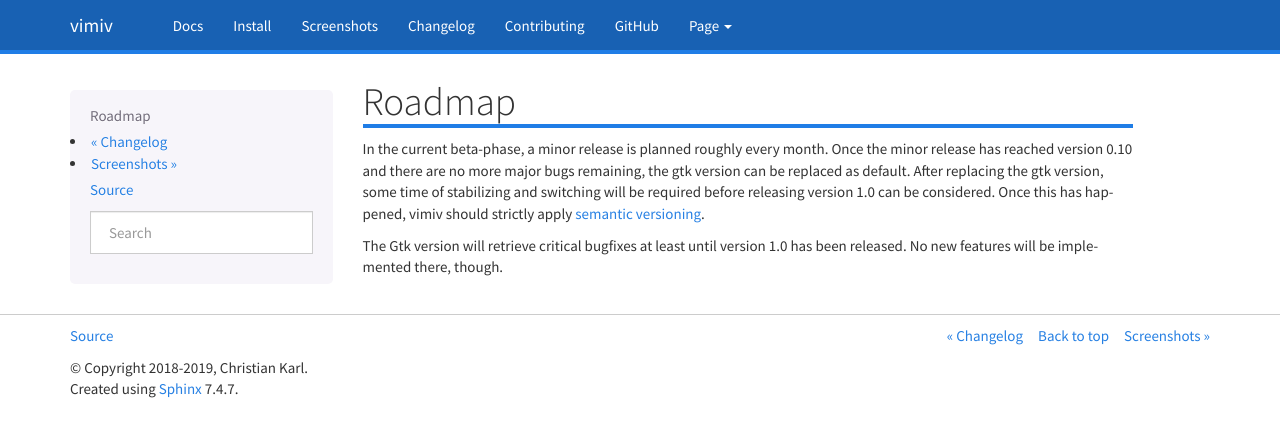
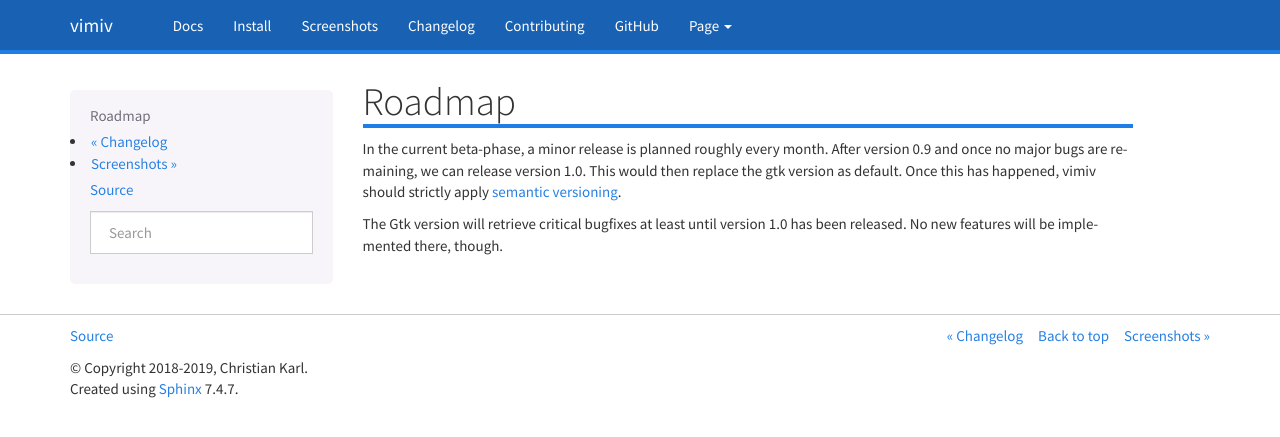
Before and after one commit to karlch/vimiv-qt, a Sphinx documentation site: the page built from docs/roadmap.rst, in a window 1280 px wide. Shown: the top 437 px of the page. Built offline with Sphinx 7.4.7, drawn with Linux system fonts in a browser that asks for light colours.

Commit message:
Update roadmap, version 0.10 is no longer planned
As pointed out by @maximbaz, the switch from the gtk to the qt version
is certainly not a minor change.

```diff
--- a/docs/roadmap.rst
+++ b/docs/roadmap.rst
@@ -3,12 +3,10 @@
 Roadmap
 =======
 
-In the current beta-phase, a minor release is planned roughly every month. Once the
-minor release has reached version 0.10 and there are no more major bugs remaining, the
-gtk version can be replaced as default. After replacing the gtk version, some time of
-stabilizing and switching will be required before releasing version 1.0 can be
-considered. Once this has happened, vimiv should strictly apply `semantic versioning
-<https://semver.org/>`_.
+In the current beta-phase, a minor release is planned roughly every month. After version
+0.9 and once no major bugs are remaining, we can release version 1.0. This would then
+replace the gtk version as default. Once this has happened, vimiv should strictly apply
+`semantic versioning <https://semver.org/>`_.
 
 The Gtk version will retrieve critical bugfixes at least until version 1.0 has been
 released. No new features will be implemented there, though.
```
